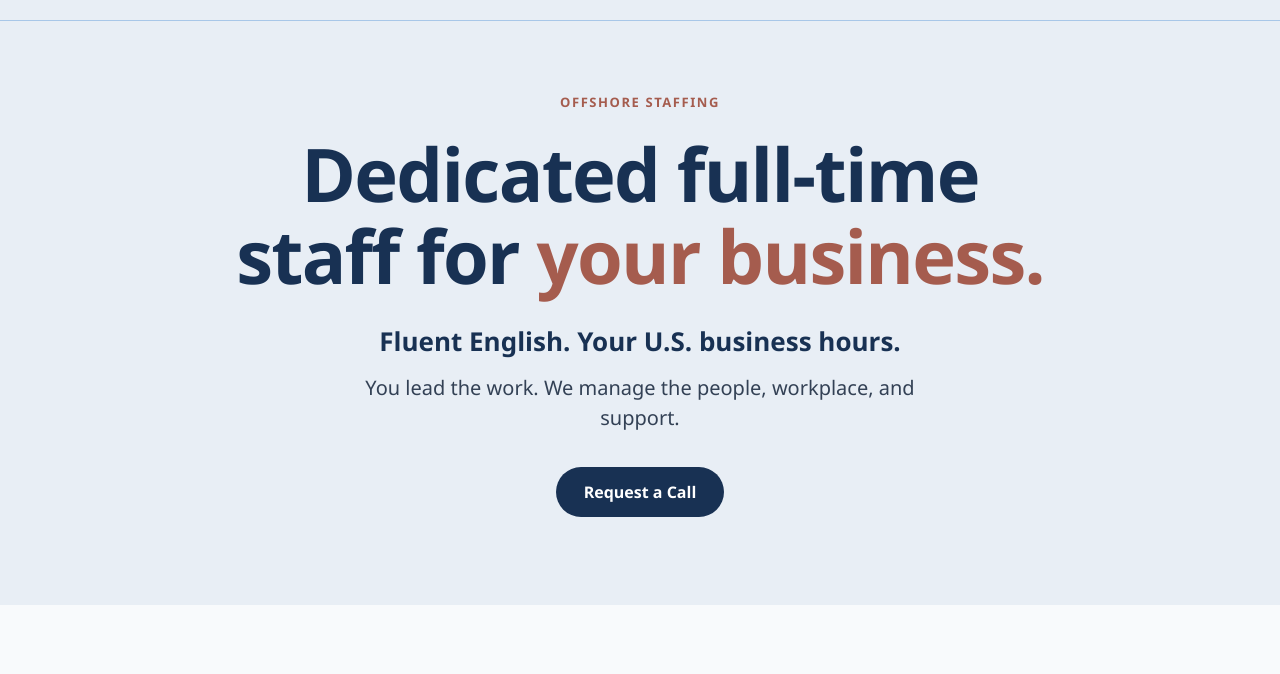
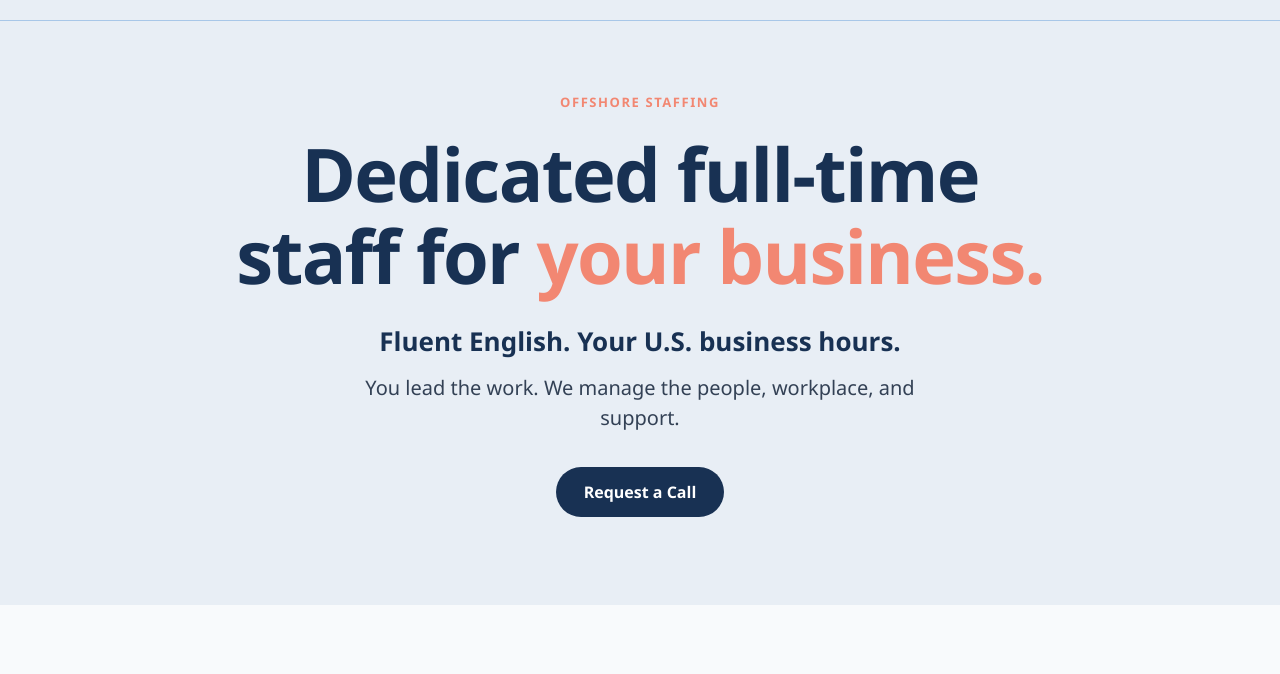
Before and after one commit to RexMapa/EMSIT, a website: page public/index.html in a window 1280 px wide. Shown: the part 48-722 px from the top of the page. Drawn offline with Linux system fonts and the light colour scheme.

Commit message:
Color to coral

```diff
--- a/public/home.css
+++ b/public/home.css
@@ -6,7 +6,6 @@
   --sky: #a8c7e8;
   --coral: #f28772;
   --coral-mist: #f7e5e3;
-  --coral-deep: #a55c4e;
   --white: #fff;
   font-family: "Segoe UI Variable Text", "Segoe UI", Arial, sans-serif;
   color: var(--navy);
@@ -17,7 +16,7 @@
 body, h1, h2, h3, p, dl, dd { margin: 0; }
 a { color: inherit; }
 button, input, select, textarea { font: inherit; }
-:focus-visible { outline: 3px solid var(--coral-deep); outline-offset: 4px; }
+:focus-visible { outline: 3px solid var(--coral); outline-offset: 4px; }
 .container { width: min(calc(100% - 48px), 1088px); margin-inline: auto; }
 .site-header, .hero, .contact { background: var(--mist); }
 .site-header { border-bottom: 1px solid var(--sky); }
@@ -28,12 +27,12 @@ nav { display: flex; gap: 28px; font-size: .9375rem; }
 nav a, footer a, .contact-email a { text-decoration: none; }
 nav a:hover, footer a:hover, .contact-email a:hover { text-decoration: underline; }
 .hero { text-align: center; padding-block: 72px 88px; }
-.eyebrow { color: var(--coral-deep); font-size: .8125rem; font-weight: 750; letter-spacing: .12em; text-transform: uppercase; }
+.eyebrow { color: var(--coral); font-size: .8125rem; font-weight: 750; letter-spacing: .12em; text-transform: uppercase; }
 h1, h2, h3 { font-family: "Segoe UI Variable Display", "Segoe UI", Arial, sans-serif; }
 h1, h2 { font-weight: 800; letter-spacing: -.023em; line-height: 1.12; }
 h1 { font-size: clamp(3rem, 5.8vw, 4.625rem); margin: 20px auto 24px; }
 h2 { font-size: 2.875rem; }
-.hero-last-line { color: var(--coral-deep); }
+.hero-last-line { color: var(--coral); }
 .hero-lead { font-size: 1.625rem; font-weight: 700; }
 .hero-copy { max-width: 580px; margin: 12px auto 34px; font-size: 1.25rem; color: var(--slate); }
 .button {
```
